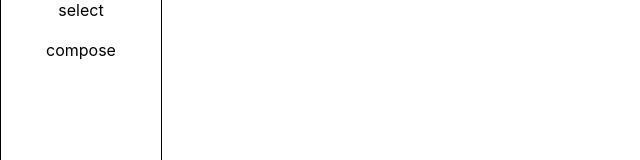
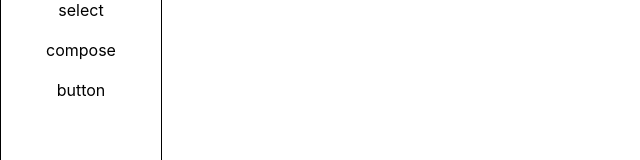
Before and after one commit to ThatRoy/ReactPractice, a React (Create React App) app: page / in a window 1280 px wide. Shown: the part 171-331 px from the top of the page, without its empty margins (0-640 px from the left). Built offline with nearby package versions, Linux system fonts and the light colour scheme.

Commit message:
Context 初试

```diff
--- /dev/null
+++ b/src/pages/button.js
@@ -0,0 +1,9 @@
+import React from 'react';
+
+export class Button extends React.Component {
+  render() {
+    return (
+      <div>当前的 theme 是 {this.context}</div>
+    )
+  }
+}
--- a/src/pages/main.js
+++ b/src/pages/main.js
@@ -7,12 +7,19 @@ import { SimpleForm } from "./form";
 import { SelectPanel } from './select';
 import { MainContent } from './mainContent';
 import { Compose } from './compose';
+import { Button } from './button';
+
+// 这是的作用仅仅是提供一个默认值
+const ThemeContext = React.createContext('normal');
+// 把 Context 对象 挂载在 class 上的 contextType ，让 Button 可以通过 this.context 访问到
+// 但是这样，不是很难用？
+Button.contextType = ThemeContext;
 
 export class Main extends React.Component {
   constructor(props) {
     super(props);
     this.state = {
-      ComponentNameList: ["default", "toggle", "nothing", "form", "select", "compose"],
+      ComponentNameList: ["default", "toggle", "nothing", "form", "select", "compose","button"],
       currentSelect: "default"
     };
     // this.onSelectChange = this.onSelectChange.bind(this)
@@ -61,6 +68,9 @@ export class Main extends React.Component {
       case "compose":
         target = <Compose header={<Toggle/>} content={<SimpleForm/>}/>
         break;
+      case "button":
+        target = <Button/>
+        break;
       default:
         target = <div>主界面</div>;
         break;
@@ -71,9 +81,13 @@ export class Main extends React.Component {
           menus={this.state.ComponentNameList}
           onHandleClick={this.onHandleClick}
         />
-        <MainContent>
-          {target}
-        </MainContent>
+        {/* 每个 Context 对象都会返回一个 Provider React 组件，它允许消费组件订阅 context 的变化。
+        Provider 接收一个 value 属性，传递给消费组件 */}
+        <ThemeContext.Provider value="vscode dark">
+          <MainContent>
+            {target}
+          </MainContent>
+        </ThemeContext.Provider>
       </div>
     );
   }
```
